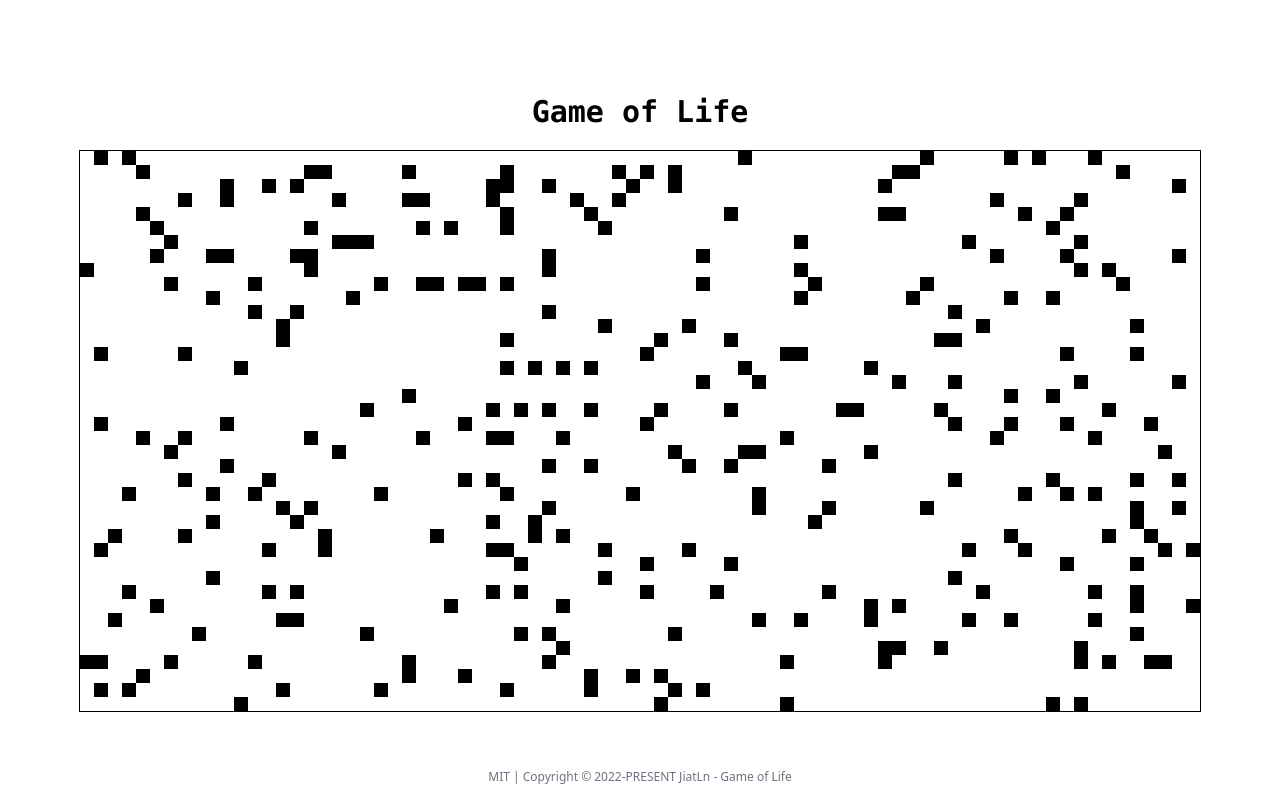
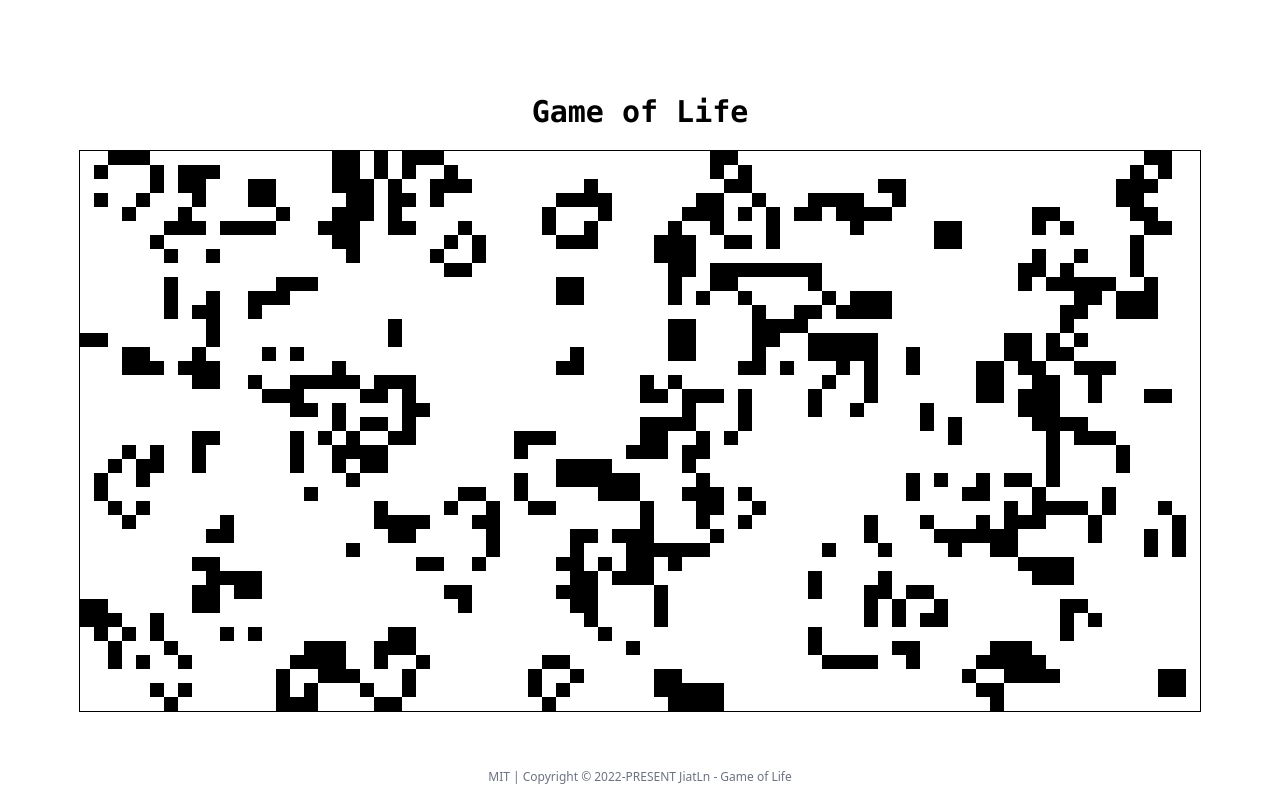
Before and after one commit to JiatLn/game-of-life, a Vue app: page / in a window 1280 px wide. Built offline with nearby package versions, Linux system fonts and the light colour scheme.

Commit message:
feat: it work!

```diff
--- /dev/null
+++ b/src/app/alg.ts
@@ -0,0 +1,50 @@
+import type { Ceil } from '@/app/types'
+
+export function updateState(grids: Ceil[][]) {
+  const width = grids[0].length
+  const height = grids.length
+  const nextState: Ceil[][] = Array.from({ length: height }, () => [])
+  for (let i = 0; i < height; i++) {
+    for (let j = 0; j < width; j++) {
+      const ceils = getBoundingCeils(grids, grids[i][j])
+      const aliveCnt = ceils.filter(ceil => ceil.isAlive).length
+      let isAlive = grids[i][j].isAlive
+      if (isAlive) {
+        isAlive = aliveCnt === 2 || aliveCnt === 3
+      }
+      else {
+        isAlive = aliveCnt === 3
+      }
+      nextState[i].push({
+        row: i,
+        col: j,
+        isAlive,
+      })
+    }
+  }
+  return nextState
+}
+
+export function isGameOver(grids: Ceil[][]) {
+  for (const row of grids) {
+    const hasAlive = row.some(ceil => ceil.isAlive)
+    if (hasAlive)
+      return false
+  }
+  return true
+}
+
+export function getBoundingCeils(grids: Ceil[][], ceil: Ceil) {
+  const ceils: Ceil[] = []
+  const width = grids[0].length
+  const height = grids.length
+  const directions = [[-1, 0], [1, 0], [0, -1], [0, 1], [1, 1], [-1, -1], [-1, 1], [1, -1]]
+  for (const [x, y] of directions) {
+    const row = ceil.row + y
+    const col = ceil.col + x
+    if (row < 0 || row >= height || col < 0 || col >= width)
+      continue
+    ceils.push(grids[row][col])
+  }
+  return ceils
+}
--- a/src/app/variable.ts
+++ b/src/app/variable.ts
@@ -1,3 +1,3 @@
 export const GRID_WIDTH = 80
 export const GRID_HEIGHT = 40
-export const P_ALIVE = 0.1
+export const P_ALIVE = 0.3
--- a/src/pages/Home.vue
+++ b/src/pages/Home.vue
@@ -1,6 +1,7 @@
 <script setup lang="ts">
 import { GRID_HEIGHT, GRID_WIDTH, P_ALIVE } from '@/app/variable'
 import type { Ceil } from '@/app/types'
+import { updateState } from '@/app/alg'
 
 const ceils = ref<Ceil[][]>(gene())
 
@@ -17,7 +18,7 @@ function animate() {
   requestAnimationFrame(() => {
     frame++
     if (frame === 30) {
-      ceils.value = gene()
+      ceils.value = updateState(ceils.value)
       frame = 0
     }
     animate()
```
